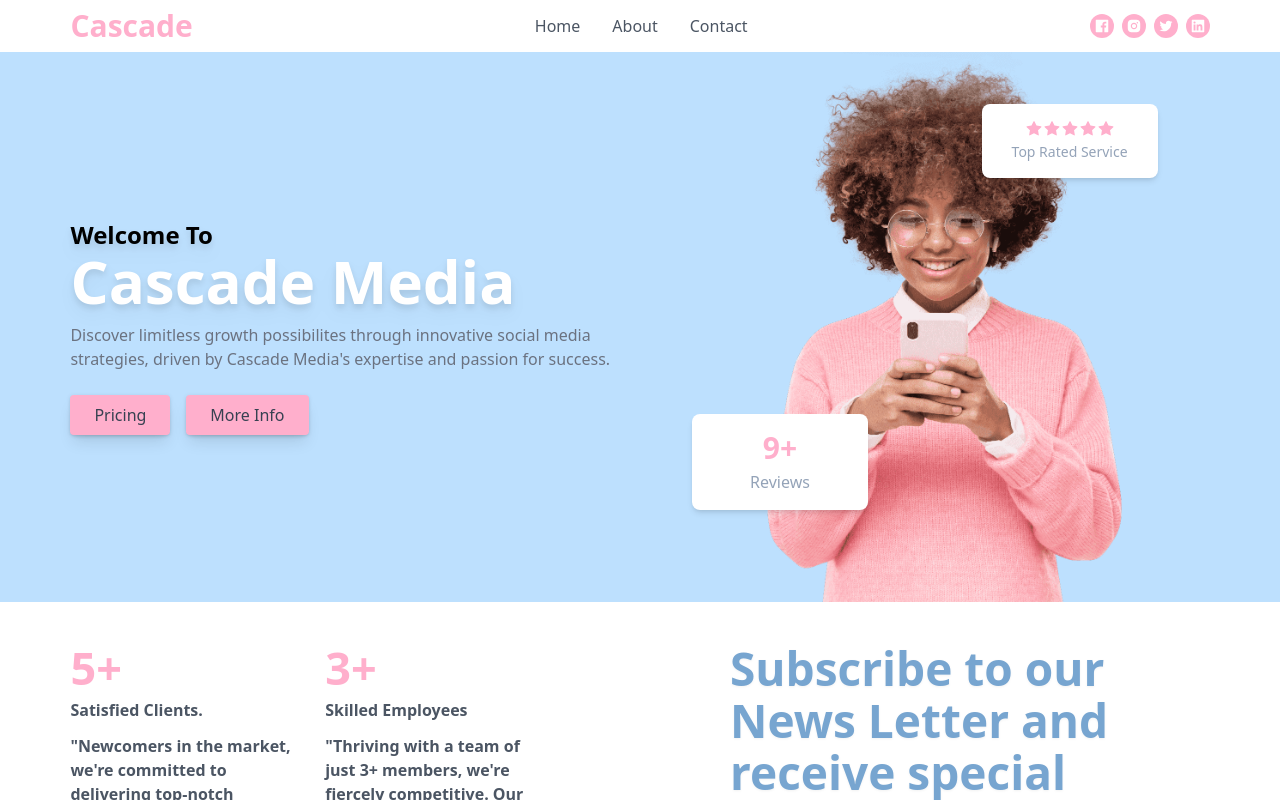
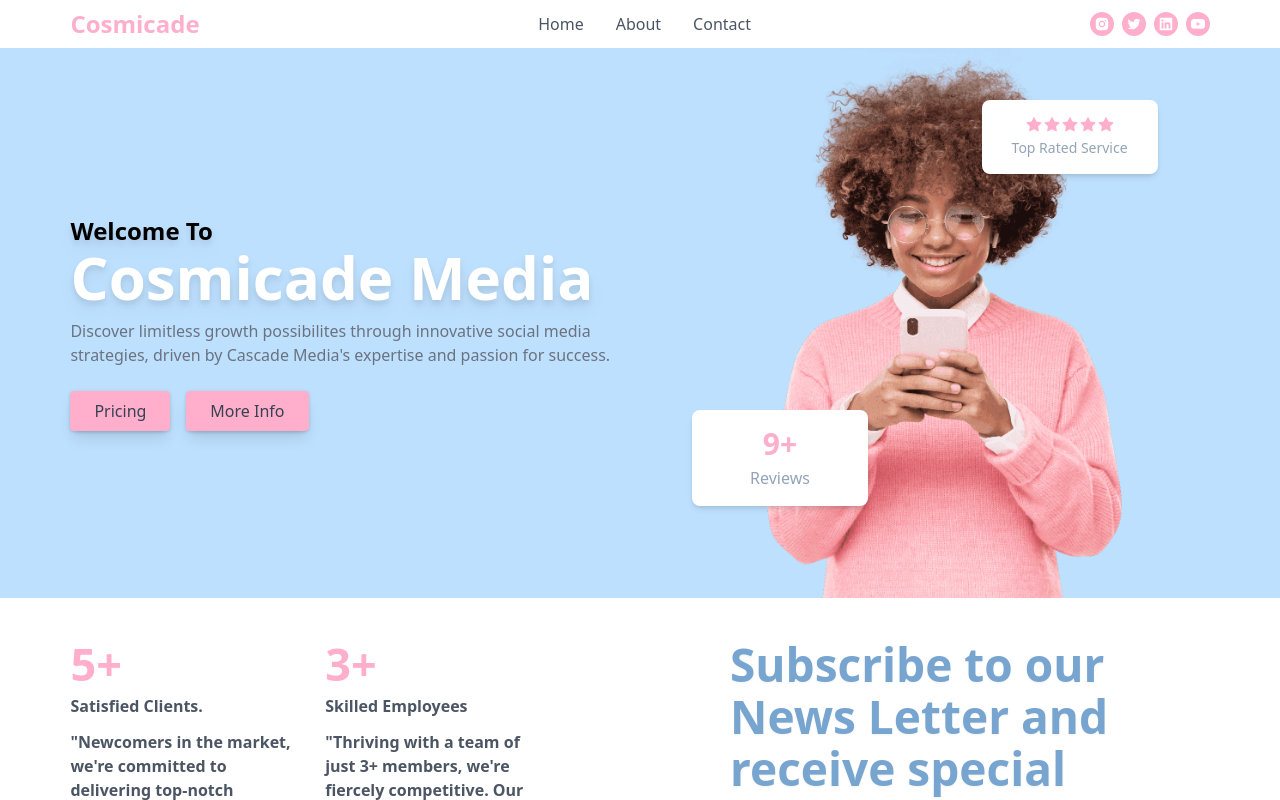
Before and after one commit to singh2034/social-Media-Agency, a React (Vite) app: page / in a window 1280 px wide. Shown: the top 800 px of the page. Built offline with nearby package versions, Linux system fonts and the light colour scheme.

Commit message:
updated-link-brand&name

```diff
--- a/index.html
+++ b/index.html
@@ -4,7 +4,7 @@
     <meta charset="UTF-8" />
     <link rel="icon" href="./public/favicon.ico" />
     <meta name="viewport" content="width=device-width, initial-scale=1.0" />
-    <title>Cascade Media - Social Media Agency</title>
+    <title>Cosmicade Media - Social Media Agency</title>
   </head>
   <body>
     <div id="root"></div>
--- a/src/components/Contact.tsx
+++ b/src/components/Contact.tsx
@@ -20,7 +20,7 @@ const Contact = () => {
                 <div className="mb-3">
                   <h3 className="mb-2 text-xl font-bold">Email Address</h3>
                   <p className="text-gray-500 text-[17px]">
-                    singhaayush2034@gmail.com
+                    cosmicade5173@gmail.com
                   </p>
                   <p className="text-gray-500 text-[17px]">
                     varunchauhan804@gmail.com
--- a/src/components/Footer.tsx
+++ b/src/components/Footer.tsx
@@ -21,7 +21,7 @@ const Footer = () => {
             <div>
               <a href="">
                 <h1 className="text-3xl drop-shadow text-white font-bold text-center">
-                  Cascade Media
+                  Cosmicade Media
                 </h1>
               </a>
               <span>Where Dreams Comes True</span>
@@ -110,7 +110,7 @@ const Footer = () => {
       {/* copyright section */}
       <div className="flex justify-center pb-3 text-white font-bold text-lg items-center md:text-xl sm:items-center">
         <p>
-          CascadeMedia &copy;{new Date().getFullYear()} | All rights reserved
+          Cosmicade Media &copy;{new Date().getFullYear()}. All rights reserved
         </p>
       </div>
     </footer>
--- a/src/components/Hero.tsx
+++ b/src/components/Hero.tsx
@@ -12,7 +12,7 @@ const Hero = () => {
               Welcome To
             </h2>
             <h1 className="text-white text-6xl font-bold drop-shadow-lg mb-3">
-              Cascade Media
+              Cosmicade Media
             </h1>
             <p className="text-gray-500 font-medium my-3">
               Discover limitless growth possibilites through innovative social
--- a/src/components/Navbar.tsx
+++ b/src/components/Navbar.tsx
@@ -3,10 +3,10 @@ import { FiMenu } from "react-icons/fi";
 import { MdClose } from "react-icons/md";
 import {
   AiFillInstagram,
-  AiFillFacebook,
+  // AiFillFacebook,
   AiOutlineTwitter,
   AiFillLinkedin,
-  // AiFillYoutube,
+  AiFillYoutube,
 } from "react-icons/ai";
 
 const Navbar = () => {
@@ -50,8 +50,8 @@ const Navbar = () => {
       >
         <div className="w-[89%] m-auto max-width-[1400px] flex justify-between items-center">
           <a href="/">
-            <h1 className="text-3xl font-bold text-primary hover:-translate-y-1 transition duration-200">
-              Cascade
+            <h1 className="text-2xl font-bold text-primary hover:-translate-y-1 transition duration-200">
+              Cosmicade
             </h1>
           </a>
 
@@ -84,21 +84,47 @@ const Navbar = () => {
             </li>
           </ul>
           <div className="flex gap-2 text-white items-center ml-auto md:ml-0">
+            {/* <div className="bg-primary p-1 rounded-full hover:-translate-y-[4px] transition-all cursor-pointer">
+              <a href="" target="_blank" rel="noreferrer">
+                <AiFillFacebook />
+              </a>
+            </div> */}
             <div className="bg-primary p-1 rounded-full hover:-translate-y-[4px] transition-all cursor-pointer">
-              <AiFillFacebook />
+              <a
+                href="https://www.instagram.com/cosmicade5173/"
+                target="_blank"
+                rel="noreferrer"
+              >
+                <AiFillInstagram />
+              </a>
             </div>
             <div className="bg-primary p-1 rounded-full hover:-translate-y-[4px] transition-all cursor-pointer">
-              <AiFillInstagram />
+              <a
+                target="_blank"
+                rel="noreferrer"
+                href="https://twitter.com/cosmicade5173"
+              >
+                <AiOutlineTwitter />
+              </a>
             </div>
             <div className="bg-primary p-1 rounded-full hover:-translate-y-[4px] transition-all cursor-pointer">
-              <AiOutlineTwitter />
+              <a
+                target="_blank"
+                rel="noreferrer"
+                href="https://www.linkedin.com/company/cosmiccascade-media-agency/"
+              >
+                <AiFillLinkedin />
+              </a>
             </div>
             <div className="bg-primary p-1 rounded-full hover:-translate-y-[4px] transition-all cursor-pointer">
-              <AiFillLinkedin />
+              <a
+                target="_blank"
+                rel="noreferrer"
+                href="https://www.youtube.com/channel/UCU37z9fjHODbpnirjQ_v8cw"
+              >
+                <AiFillYoutube />
+              </a>
             </div>
-            {/* <div className="bg-primary p-1 rounded-full hover:-translate-y-[4px] transition-all cursor-pointer">
-              <AiFillYoutube />
-            </div> */}
           </div>
           <div className="md:hidden ml-4" onClick={handleMobileMenu}>
             {!openMobileMenu ? <FiMenu /> : <MdClose />}
--- a/src/components/Pricing.tsx
+++ b/src/components/Pricing.tsx
@@ -142,7 +142,7 @@ const Pricing = () => {
                 </span>
               </div>
               <h5 className="text-2xl text-white font-bold mb-[9px]">
-                Cosmic Cascade
+               Cosmicade
               </h5>
               <p className="text-sm font-bold text-gray-800 mb-[43px]">
                 Our most selling plan with the best features and perks
```
